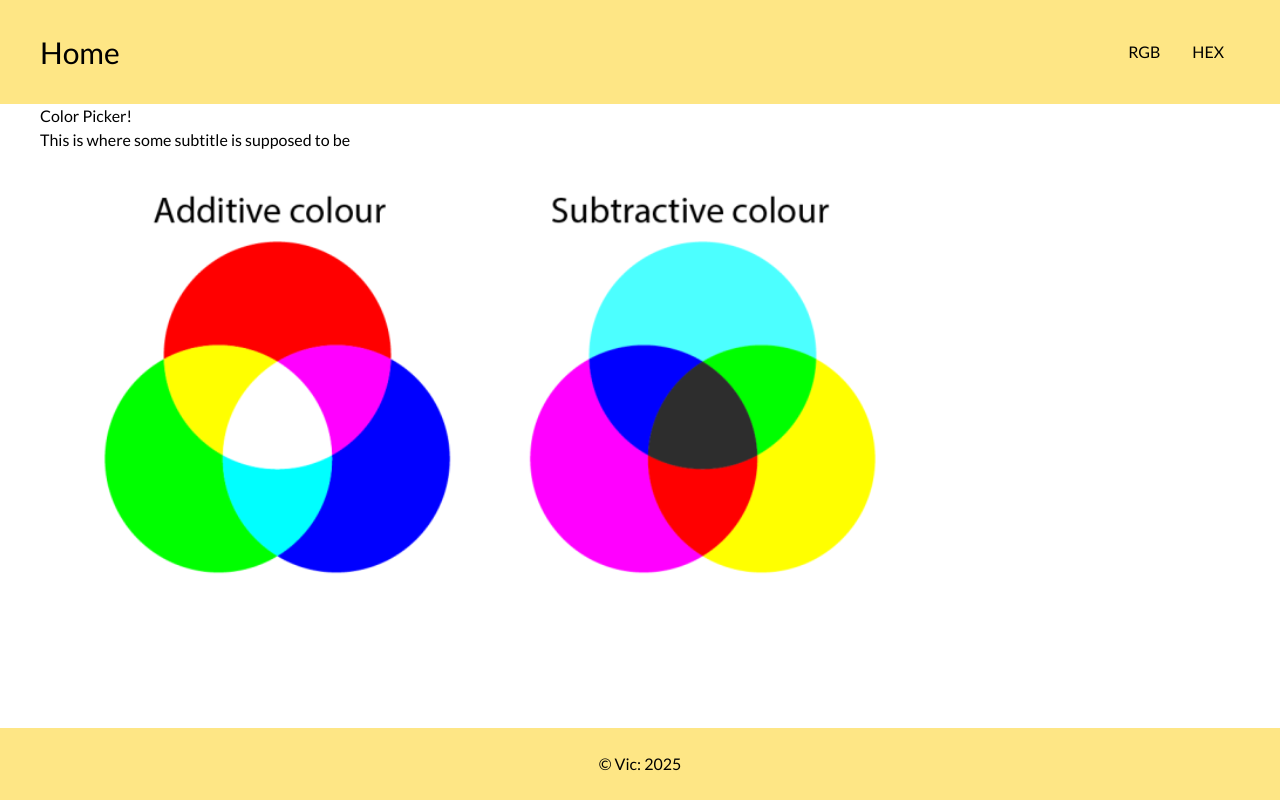
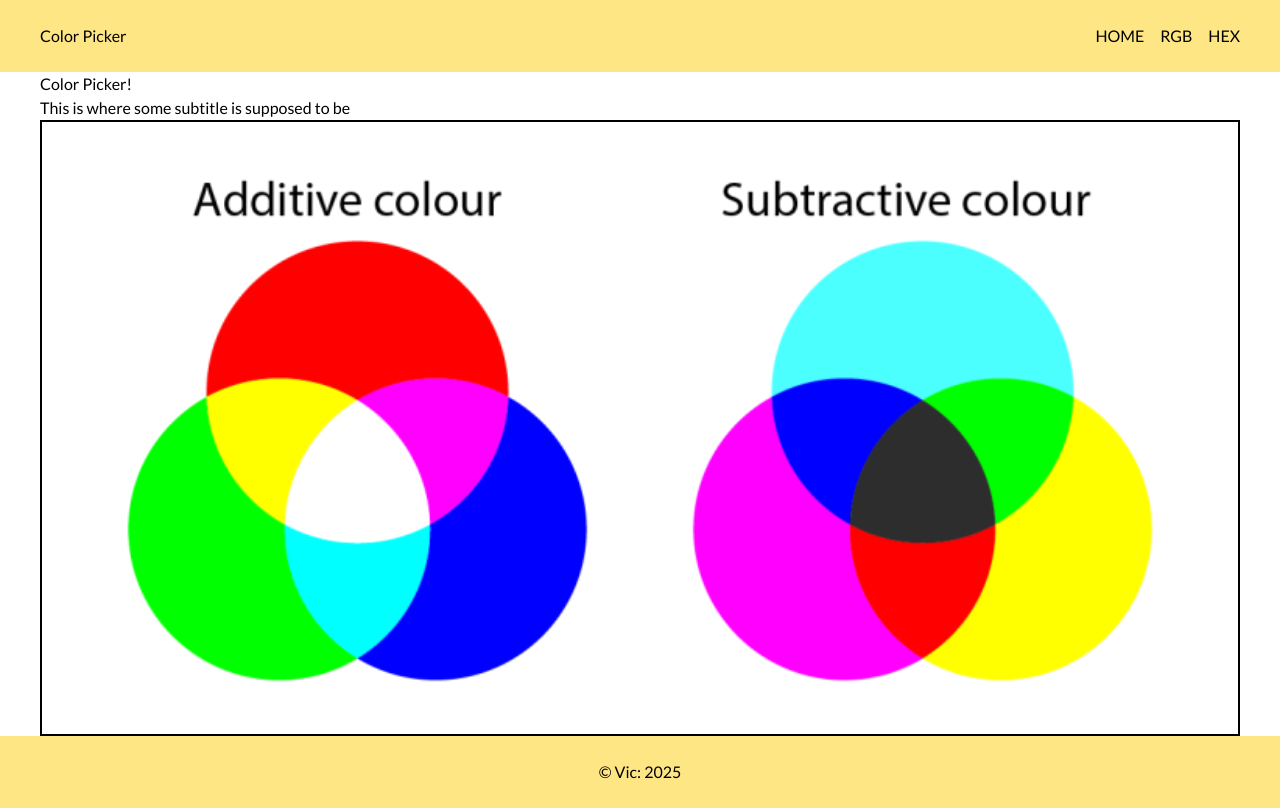
Before and after one commit to mvic89/testing-the-color, a Next.js app: page / in a window 1280 px wide. Built offline with nearby package versions, Linux system fonts and the light colour scheme.

Commit message:
refactored the navlinks in the header

```diff
--- a/src/app/components/Header/index.tsx
+++ b/src/app/components/Header/index.tsx
@@ -1,15 +1,28 @@
-import Link from "next/link"
-import Navigation from "../Navigation"
+type PageKey = "home" | "rgb" | "hex";
 
-const Header = () => {
+interface HeaderProps {
+  setCurrentPage: (page: PageKey) => void;
+}
+
+const Header = ({ setCurrentPage }: HeaderProps) => {
   return (
-    <header className=" bg-amber-200 ">
+    <header className="bg-amber-200">
       <div className="flex flex-row justify-between px-0 py-6 w-full max-w-[1200px] mx-auto">
-        <Link className="text-3xl self-center" href={'/'}><h1>Home</h1></Link>
-        <Navigation/>
+        <h1>Color Picker</h1>
+        <nav className="flex gap-4 list-none">
+          <li className="cursor-pointer" onClick={() => setCurrentPage("home")}>
+            HOME
+          </li>
+          <li className="cursor-pointer" onClick={() => setCurrentPage("rgb")}>
+            RGB
+          </li>
+          <li className="cursor-pointer" onClick={() => setCurrentPage("hex")}>
+            HEX
+          </li>
+        </nav>
       </div>
     </header>
-  )
-}
+  );
+};
 
-export default Header
+export default Header;
--- a/src/app/components/MainContent/index.tsx
+++ b/src/app/components/MainContent/index.tsx
@@ -7,8 +7,8 @@ const MainContent = () => {
         <h1>Color Picker!</h1>
         <p>This is where some subtitle is supposed to be</p>
       </div>
-      <div>
-        <Image src={'/additive-subtractive.png'} alt="subtractive-color-image" width={900} height={300} style={{height: 'auto'}}/>
+      <div className="border-2 ">
+        <Image className="w-full" src={'/additive-subtractive.png'} alt="subtractive-color-image" width={900} height={300} style={{height: 'auto'}}/>
       </div>
     </div>
 
--- a/src/app/layout.tsx
+++ b/src/app/layout.tsx
@@ -1,25 +1,36 @@
-import type { Metadata } from "next";
+"use client";
+
+import { useState } from "react";
 import "./globals.css";
 import Header from "./components/Header";
 import Footer from "./components/Footer";
+import Home from "./page";
+import Hex from "./hex/page";
+import Rgb from "./rgb/page";
 
+type PageKey = "home" | "rgb" | "hex";
 
-export const metadata: Metadata = {
-  title: "Create Next App",
-  description: "Generated by create next app",
-};
+export default function RootLayout() {
+  const [currentPage, setCurrentPage] = useState<PageKey>("home");
 
-export default function RootLayout({
-  children,
-}: Readonly<{
-  children: React.ReactNode;
-}>) {
+  const renderPage = () => {
+    switch (currentPage) {
+      case "rgb":
+        return <Rgb />;
+      case "hex":
+        return <Hex />;
+      case "home":
+      default:
+        return <Home />;
+    }
+  };
+
   return (
     <html lang="en">
-      <body className={`h-full flex flex-col`}>
-        <Header/>
-        {children}
-        <Footer/>
+      <body className="h-full flex flex-col">
+        <Header setCurrentPage={setCurrentPage} />
+        <main className="grow">{renderPage()}</main>
+        <Footer />
       </body>
     </html>
   );
```
